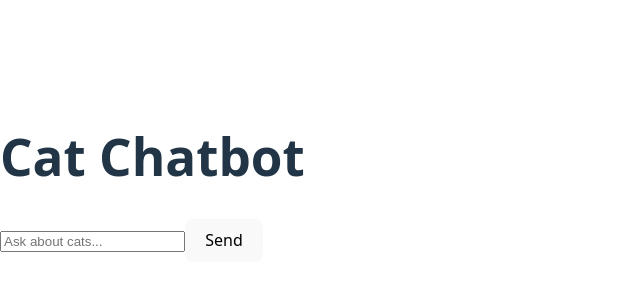
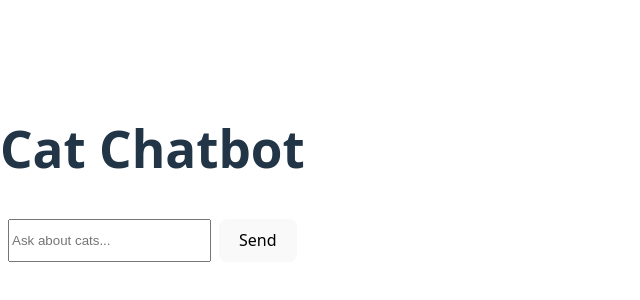
Before and after one commit to starsia/meownika, a React (Vite) app in the folder frontend/: page / in a window 1280 px wide. Shown: the part 222-522 px from the top of the page, without its empty margins (0-640 px from the left). Built offline with nearby package versions, Linux system fonts and the light colour scheme.

Commit message:
Fix aesthetics of input box

```diff
--- a/frontend/src/index.css
+++ b/frontend/src/index.css
@@ -107,6 +107,23 @@ footer {
   bottom: 0;
   z-index: 10;
   background-color: #ffffff;
+  display: flex;
+  align-items: center; /* Vertically align input and button */
+  padding: 0.5rem; /* Add padding for better spacing */
+}
+
+footer .flex {
+  display: flex;
+  width: 100%; /* Ensure the input and button take up the full width */
+}
+
+footer input {
+  flex-grow: 1; /* Make the input field take up the remaining space */
+  margin-right: 0.5rem; /* Add spacing between the input and button */
+}
+
+footer button {
+  flex-shrink: 0; /* Prevent the button from shrinking */
 }
 
 main {
```
